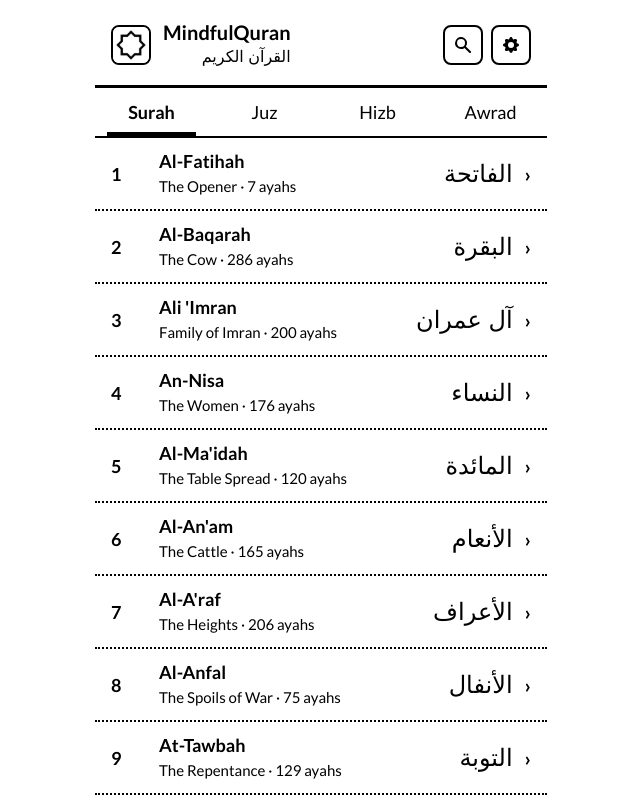
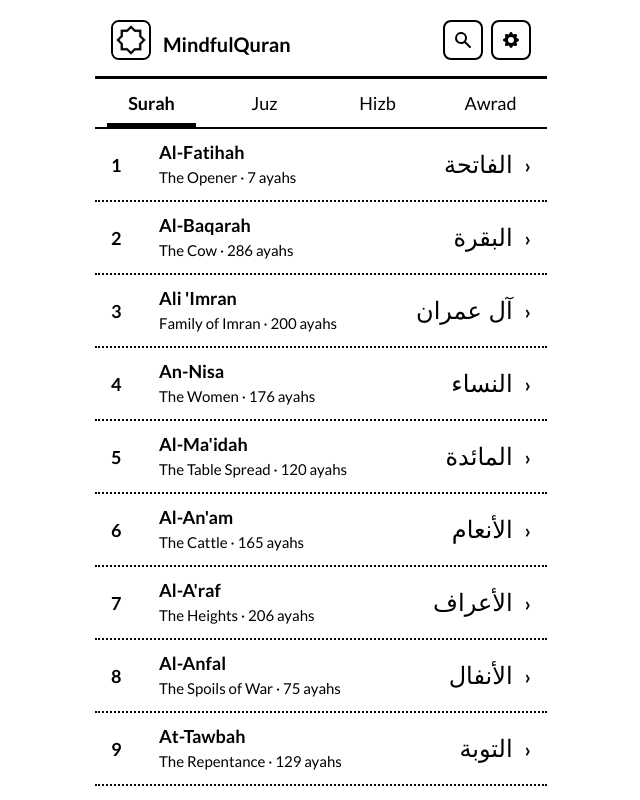
Before and after one commit to stephane849/mindfulquran, a Next.js app: page / in a window 1280 px wide. Shown: the top 800 px of the page, without its empty margins (305-945 px from the left). Built offline with nearby package versions, Linux system fonts and the light colour scheme; a web font is replaced by a local one.

Commit message:
Remove Arabic subtitle from home header, nudge title down
https://claude.ai/code/session_01UUCzivpzvZ2uR3GmVARf2F

```diff
--- a/app/page.tsx
+++ b/app/page.tsx
@@ -35,12 +35,7 @@ export default function HomePage() {
         <div className="flex items-center gap-3">
           {/* eslint-disable-next-line @next/next/no-img-element */}
           <img src="/icon-192.png" alt="" width={40} height={40} className="rounded-lg border-2 border-ink shrink-0" />
-          <div>
-            <h1 className="text-xl font-bold leading-tight">MindfulQuran</h1>
-            <p className="text-base font-arabic" dir="rtl" lang="ar">
-              القرآن الكريم
-            </p>
-          </div>
+          <h1 className="text-xl font-bold mt-2">MindfulQuran</h1>
         </div>
         <div className="flex gap-2 shrink-0">
           <Link
```
